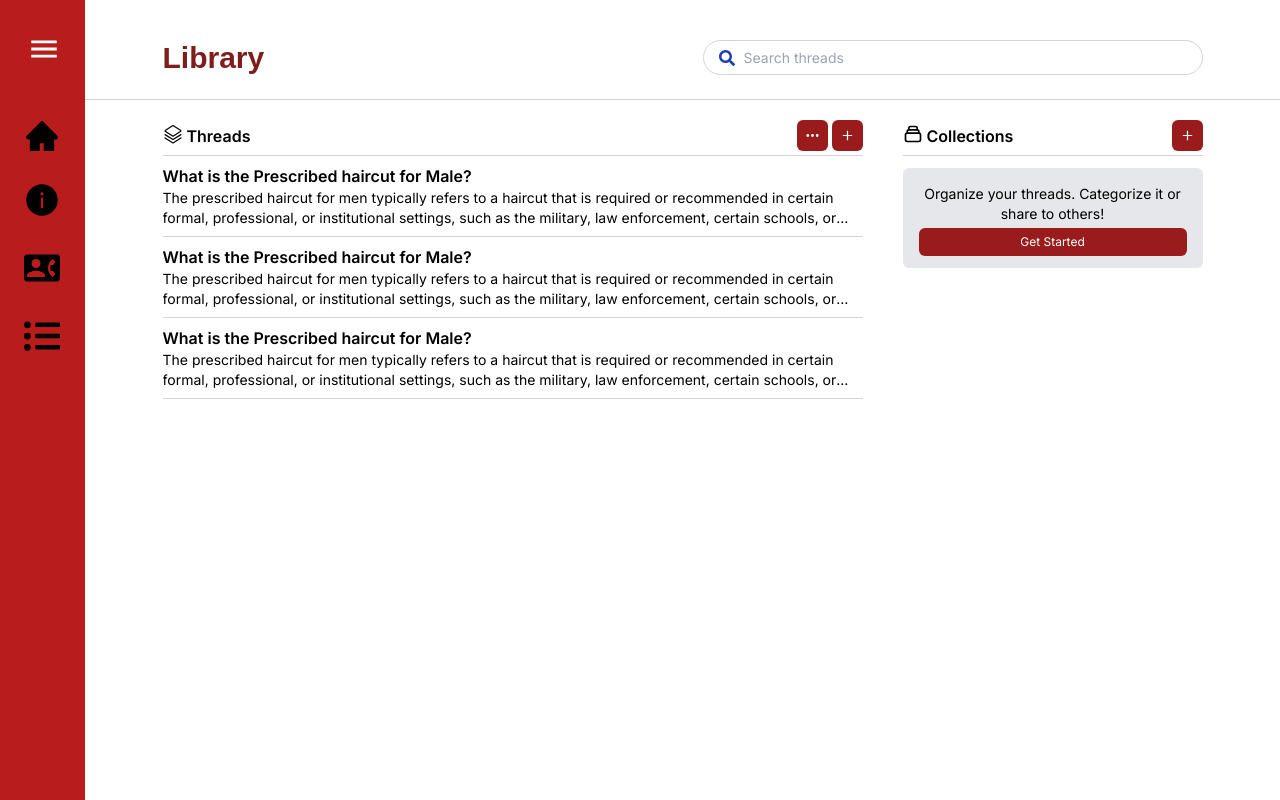
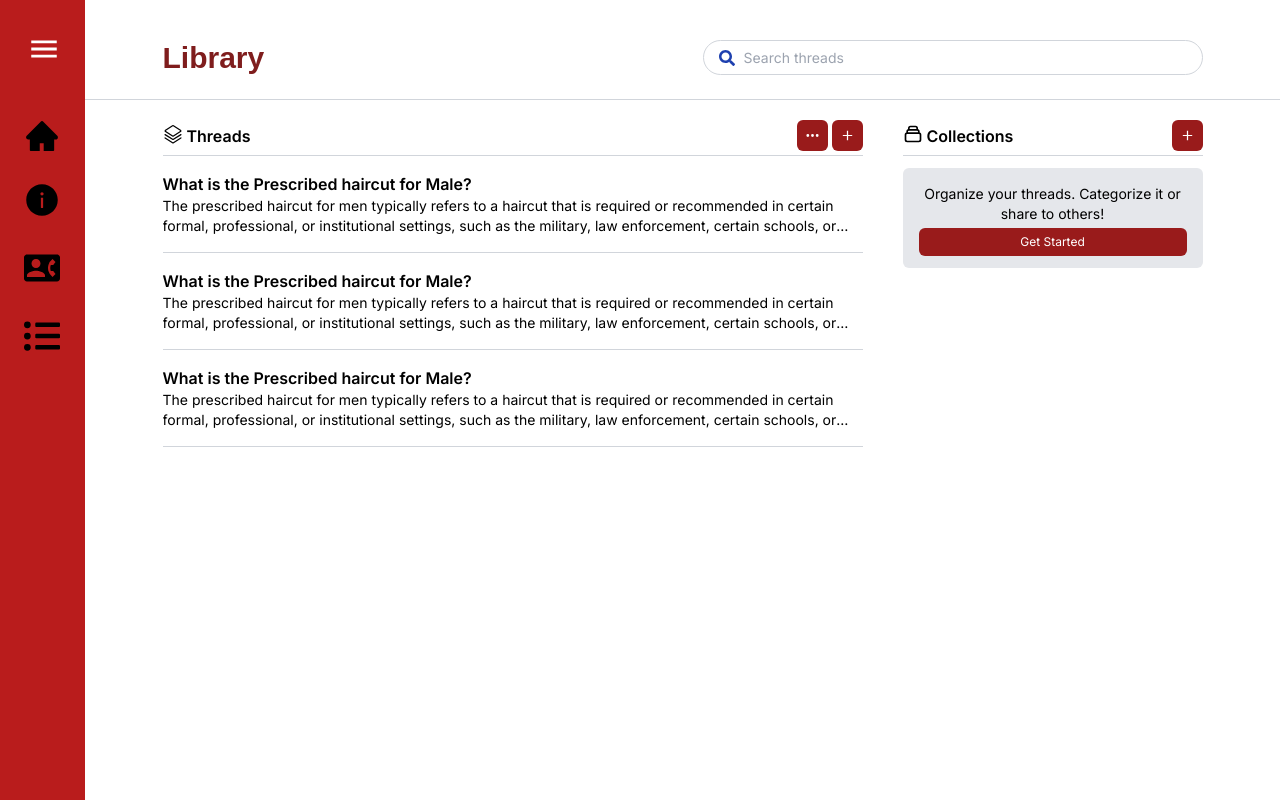
Before and after one commit to kaizenics/handbook, a Next.js app: page /library in a window 1280 px wide. Built offline with nearby package versions, Linux system fonts and the light colour scheme.

Commit message:
refactor: Add link to chatbox on Threads page

```diff
--- a/src/app/library/page.tsx
+++ b/src/app/library/page.tsx
@@ -1,10 +1,10 @@
 import { Sidebar } from "~/components/sidebar";
-
 import { GoStack } from "react-icons/go";
 import { HiOutlineCollection } from "react-icons/hi";
 import { BsThreeDots } from "react-icons/bs";
 import { IoMdAdd } from "react-icons/io";
 import { FaSearch } from "react-icons/fa";
+import Link from "next/link";
 
 export default function Threads() {
   return (
@@ -42,16 +42,29 @@ export default function Threads() {
                   <h1 className="text-black font-semibold pt-1">Threads</h1>
                 </div>
                 <div className="flex space-x-1">
-                  <button className="bg-red-800 text-white p-2 rounded-md">
+                  <button className="bg-red-800 text-white p-2 rounded-md transition duration-200 hover:bg-red-900">
                     <BsThreeDots className="w-[15px] h-[15px] text-white" />
                   </button>
-                  <button className="bg-red-800 text-white p-2 rounded-md">
+                  <button className="bg-red-800 text-white p-2 rounded-md transition duration-200 hover:bg-red-900">
                     <IoMdAdd className="w-[15px] h-[15px] text-white" />
                   </button>
                 </div>
               </div>
             </div>
-            <div className="py-2 border-b border-gray-300">
+            <div className="py-4 border-b border-gray-300">
+              <Link href="/chat#chatbox">
+                <h1 className="text-black text-md font-semibold cursor-pointer transition duration-300 hover:text-red-800">
+                  What is the Prescribed haircut for Male?
+                </h1>
+              </Link>
+              <p className="text-black text-sm font-regular line-clamp-2">
+                The prescribed haircut for men typically refers to a haircut
+                that is required or recommended in certain formal, professional,
+                or institutional settings, such as the military, law
+                enforcement, certain schools, or corporate environments.
+              </p>
+            </div>
+            <div className="py-4 border-b border-gray-300">
               <h1 className="text-black text-md font-semibold cursor-pointer transition duration-300 hover:text-red-800">
                 What is the Prescribed haircut for Male?
               </h1>
@@ -62,18 +75,7 @@ export default function Threads() {
                 enforcement, certain schools, or corporate environments.
               </p>
             </div>
-            <div className="py-2 border-b border-gray-300">
-              <h1 className="text-black text-md font-semibold cursor-pointer transition duration-300 hover:text-red-800">
-                What is the Prescribed haircut for Male?
-              </h1>
-              <p className="text-black text-sm font-regular line-clamp-2">
-                The prescribed haircut for men typically refers to a haircut
-                that is required or recommended in certain formal, professional,
-                or institutional settings, such as the military, law
-                enforcement, certain schools, or corporate environments.
-              </p>
-            </div>
-            <div className="py-2 border-b border-gray-300">
+            <div className="py-4 border-b border-gray-300">
               <h1 className="text-black text-md font-semibold cursor-pointer transition duration-300 hover:text-red-800">
                 What is the Prescribed haircut for Male?
               </h1>
@@ -96,7 +98,7 @@ export default function Threads() {
                   <h1 className="text-black font-semibold pt-1">Collections</h1>
                 </div>
                 <div className="flex space-x-1">
-                  <button className="bg-red-800 text-white p-2 rounded-md">
+                  <button className="bg-red-800 text-white p-2 rounded-md transition duration-200 hover:bg-red-900">
                     <IoMdAdd className="w-[15px] h-[15px] text-white" />
                   </button>
                 </div>
@@ -108,7 +110,7 @@ export default function Threads() {
                 <p className="text-black font-inter text-center text-sm">
                   Organize your threads. Categorize it or share to others!
                 </p>
-                <button className="bg-red-800 text-white py-1.5 rounded-md text-xs w-full">
+                <button className="bg-red-800 text-white py-1.5 rounded-md text-xs w-full transition duration-200 hover:bg-red-900">
                   Get Started
                 </button>
               </div>
```
